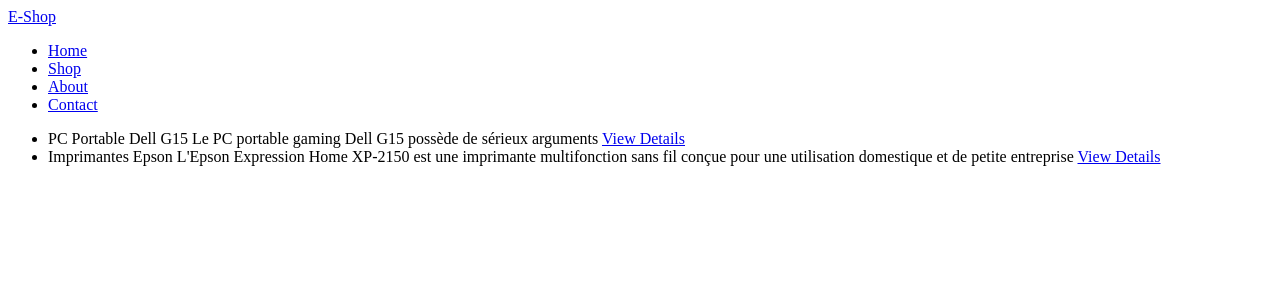
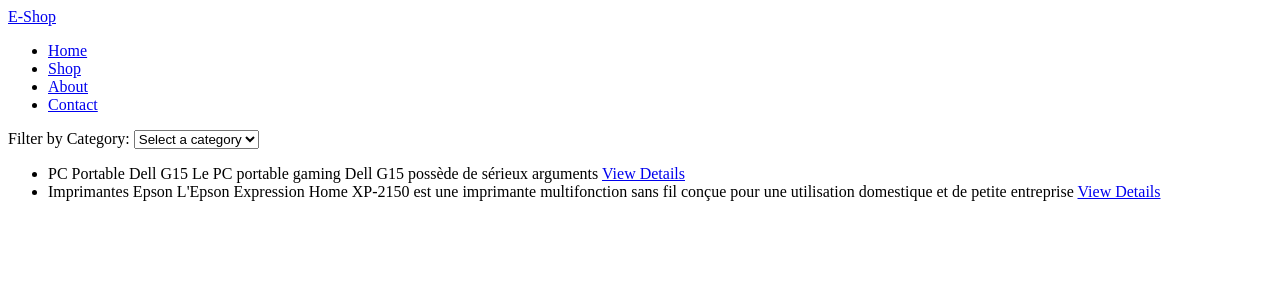
Before and after one commit to sanaaArdjane/SweetslandStore, an Angular app in the folder front-end/: page / in a window 1280 px wide. Shown: the top 300 px of the page. Built offline with nearby package versions, Linux system fonts and the light colour scheme.

Commit message:
fixing productFilters

```diff
--- a/front-end/src/app/app.component.ts
+++ b/front-end/src/app/app.component.ts
@@ -1,5 +1,5 @@
 import { Component } from '@angular/core';
-import { NavigationEnd, Router, RouterOutlet } from '@angular/router';
+import { RouterOutlet } from '@angular/router';
 import { ProductListComponent } from "./product/list/product-list/product-list.component";
 import { NavbarComponent } from "./shared/components/navbar/navbar.component";
 
@@ -13,12 +13,4 @@
 })
 export class AppComponent {
   title = 'front-end';
-  constructor(private router: Router) {
-    this.router.events.subscribe(event => {
-      if (event instanceof NavigationEnd) {
-        console.log('Navigated to:', event.urlAfterRedirects);
-      }
-    });
-  }
-
 }
--- a/front-end/src/app/core/services/product.service.ts
+++ b/front-end/src/app/core/services/product.service.ts
@@ -19,6 +19,7 @@
 
 getProducts(): Observable<product[]> {
   return this.http.get<product[]>(this.productData).pipe(
+    tap((products) => this.productList = products),
     map(response => response.map(product => ({
       id: product.id,
       name: product.name,
--- a/front-end/src/app/product/filters/product-filters/product-filters.component.html
+++ b/front-end/src/app/product/filters/product-filters/product-filters.component.html
@@ -1,6 +1,6 @@
 <div>
   Filter by Category:
-  <select id="category" >
+  <select id="category" (change)="filterByCategory($event)">
     <option value="">Select a category</option>
     <option value="Ordinateurs">Computers</option>
     <option value="Imprimantes Epson">Printers</option>
--- a/front-end/src/app/product/filters/product-filters/product-filters.component.ts
+++ b/front-end/src/app/product/filters/product-filters/product-filters.component.ts
@@ -1,4 +1,4 @@
-import { Component } from '@angular/core';
+import { Component, EventEmitter, Output } from '@angular/core';
 import { ProductService } from '../../../core/services/product.service';
 import { product } from '../../../core/models/product';
 import { NgFor } from '@angular/common';
@@ -11,12 +11,15 @@
   styleUrl: './product-filters.component.scss'
 })
 export class ProductFiltersComponent {
+  @Output() productsFiltered = new EventEmitter<product[]>();
+  Category: string = '';
   filteredProducts: product[] = [];
-  Category: string = '';
   constructor(private productService:ProductService){}
-  filterByCategory(category: string){
-    this.Category = category;
-    this.filteredProducts=this.productService.filterProduct(category);
+  filterByCategory(category:Event){
+    const target = event.target as HTMLSelectElement;
+    this.Category = target.value;
+    const filteredProducts=this.productService.filterProduct(this.Category);
+    this.productsFiltered.emit(filteredProducts);
 
   }
 }
--- a/front-end/src/app/product/list/product-list/product-list.component.html
+++ b/front-end/src/app/product/list/product-list/product-list.component.html
@@ -1,6 +1,7 @@
 <ng-template #noProducts>
   <div>No products available</div>
 </ng-template>
+<app-product-filters  (productsFiltered)="onProductsFiltered($event)"></app-product-filters>
 
 <ul *ngIf="products.length > 0; else noProducts">
   <li *ngFor="let product of products">
--- a/front-end/src/app/product/list/product-list/product-list.component.ts
+++ b/front-end/src/app/product/list/product-list/product-list.component.ts
@@ -4,11 +4,12 @@
 import { NgFor, NgIf } from '@angular/common';
 import { RouterModule } from '@angular/router';
 import { RouterLink } from '@angular/router';
+import { ProductFiltersComponent } from "../../filters/product-filters/product-filters.component";
 
 @Component({
   selector: 'app-product-list',
   standalone: true,
-  imports: [NgIf,NgFor,RouterLink,RouterModule],
+  imports: [NgIf, NgFor, RouterLink, RouterModule, ProductFiltersComponent],
   templateUrl: './product-list.component.html',
   styleUrl: './product-list.component.scss'
 })
@@ -28,22 +29,9 @@
       }
     });
   }
-///////////////////////////
-//addProducts
-removeProductsList(){
-this.productService.getProducts().subscribe({
-  next:(products)=>{
-    console.log('products removed:',products);
-    this.products=products;
+   // Handle filtered products emitted from the filter component
+   onProductsFiltered(filteredProducts: product[]) {
+    this.products = filteredProducts;
   }
-})
+
 }
-//adding properties to list
-removeList(){
-  this.productService.getProducts().subscribe({
-    next:(products)=>{
-      console.log('products refreshed:',products);
-      this.products=products
-    }
-  })
-}}
```
